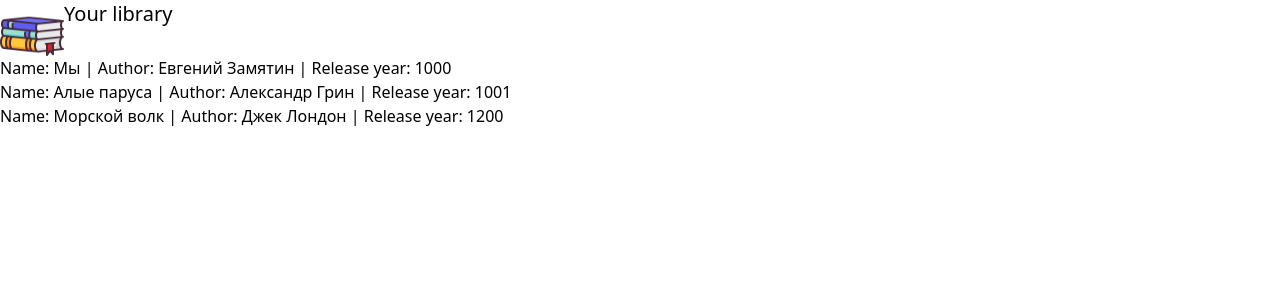
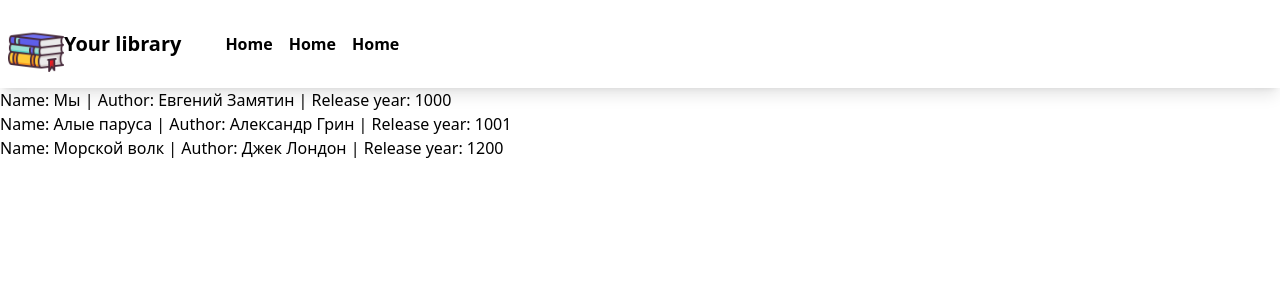
Before and after one commit to maraaat/django_library, a Django app: page /lib/books/ in a window 1280 px wide. Shown: the top 300 px of the page. Run offline with Django 5.2, Linux system fonts and the light colour scheme; data comes from the database, SQL or seed files in the repository.

Commit message:
make header

```diff
--- a/myproject/main/static/main/styles.css
+++ b/myproject/main/static/main/styles.css
@@ -558,6 +558,10 @@ video {
   position: static;
 }
 
+.block {
+  display: block;
+}
+
 .flex {
   display: flex;
 }
@@ -578,6 +582,10 @@ video {
   height: 3.5rem;
 }
 
+.h-10 {
+  height: 2.5rem;
+}
+
 .w-8 {
   width: 2rem;
 }
@@ -594,8 +602,30 @@ video {
   width: 4rem;
 }
 
+.w-14 {
+  width: 3.5rem;
+}
+
+.w-10 {
+  width: 2.5rem;
+}
+
 .flex-1 {
   flex: 1 1 0%;
+}
+
+.items-center {
+  align-items: center;
+}
+
+.justify-between {
+  justify-content: space-between;
+}
+
+.space-x-7 > :not([hidden]) ~ :not([hidden]) {
+  --tw-space-x-reverse: 0;
+  margin-right: calc(1.75rem * var(--tw-space-x-reverse));
+  margin-left: calc(1.75rem * calc(1 - var(--tw-space-x-reverse)));
 }
 
 .bg-sky-500 {
@@ -603,7 +633,65 @@ video {
   background-color: rgb(14 165 233 / var(--tw-bg-opacity));
 }
 
+.bg-white {
+  --tw-bg-opacity: 1;
+  background-color: rgb(255 255 255 / var(--tw-bg-opacity));
+}
+
+.p-8 {
+  padding: 2rem;
+}
+
+.px-2 {
+  padding-left: 0.5rem;
+  padding-right: 0.5rem;
+}
+
+.px-8 {
+  padding-left: 2rem;
+  padding-right: 2rem;
+}
+
+.py-2 {
+  padding-top: 0.5rem;
+  padding-bottom: 0.5rem;
+}
+
+.py-4 {
+  padding-top: 1rem;
+  padding-bottom: 1rem;
+}
+
+.py-14 {
+  padding-top: 3.5rem;
+  padding-bottom: 3.5rem;
+}
+
+.py-8 {
+  padding-top: 2rem;
+  padding-bottom: 2rem;
+}
+
+.pt-8 {
+  padding-top: 2rem;
+}
+
 .text-xl {
   font-size: 1.25rem;
   line-height: 1.75rem;
 }
+
+.font-semibold {
+  font-weight: 600;
+}
+
+.text-gray-500 {
+  --tw-text-opacity: 1;
+  color: rgb(107 114 128 / var(--tw-text-opacity));
+}
+
+.shadow-lg {
+  --tw-shadow: 0 10px 15px -3px rgb(0 0 0 / 0.1), 0 4px 6px -4px rgb(0 0 0 / 0.1);
+  --tw-shadow-colored: 0 10px 15px -3px var(--tw-shadow-color), 0 4px 6px -4px var(--tw-shadow-color);
+  box-shadow: var(--tw-ring-offset-shadow, 0 0 #0000), var(--tw-ring-shadow, 0 0 #0000), var(--tw-shadow);
+}
--- a/myproject/main/templates/main/books_show.html
+++ b/myproject/main/templates/main/books_show.html
@@ -1,28 +1,36 @@
+{% extends "main/main_template.html" %}
 {% load static %}
-<!DOCTYPE html>
-<html lang="en">
+{% block content %}
+
 <head>
-    <link rel="stylesheet" href="{% static 'main/styles.css' %}">
-    <meta charset="UTF-8">
     <title>Library</title>
 </head>
 <body>
-    <nav>
+    <nav class="bg-white shadow-lg">
         <div>
-            <div>
-                <div>
-                    <div class="flex">
-                        <img class="h-14 w-16" src="{% static 'main/images/book.png' %}" alt="logo_book">
+            <div class="">
+                <div class="flex space-x-7">
+                    <div>
+                        <a href="/lib/books/" class="flex items-center px-2 py-4 font-semibold">
+                        <img class="h-14 w-14" src="{% static 'main/images/book.png' %}" alt="logo_book">
                         <span class="text-xl">Your library</span>
+                        </a>
+                    </div>
+                    <div class="flex items-center">
+                        <a href="#" class=" px-2 py-4 font-semibold">Home</a>
+                        <a href="#" class=" px-2 py-4 font-semibold">Home</a>
+                        <a href="#" class=" px-2 py-4 font-semibold">Home</a>
                     </div>
                 </div>
             </div>
         </div>
     </nav>
     {% for book in books%}
+
         <a href="{% url 'main:temp_book' book.id %}">
         Name: {{book.name}} | Author: {{book.author}} | Release year: {{book.release}}    <br/>
         </a>
     {% endfor %}
 </body>
-</html>
+
+{% endblock content %}
--- /dev/null
+++ b/myproject/main/templates/main/main_template.html
@@ -0,0 +1,14 @@
+<!DOCTYPE html>
+{% load static %}
+<html lang="en">
+<head>
+    <meta charset="UTF-8">
+    <link rel="stylesheet" href="{% static 'main/styles.css' %}">
+
+</head>
+<body>
+
+    {% block content %}
+    {% endblock content%}
+</body>
+</html>
```
Also changed, not shown: myproject/main/templates/main/book_show.html (+4 -5 lines).
